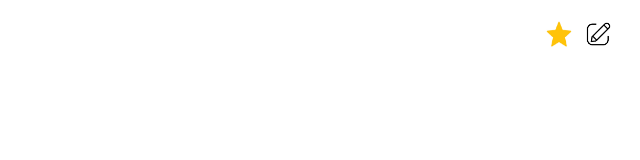
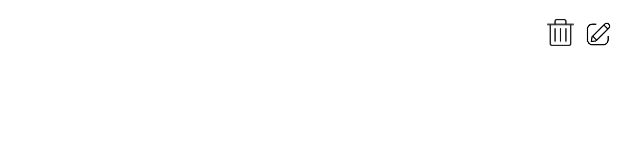
Before and after one commit to orBruhim/contacts-or-bruchim, an Angular app: page /contacts/1 in a window 1280 px wide. Shown: the top 160 px of the page, without its empty margins (640-1280 px from the left). Built offline with nearby package versions, Linux system fonts and the light colour scheme; data requests are answered from the project's data file.

Commit message:
add deleteContact logic

```diff
--- a/src/app/contact-details/contact-details.component.html
+++ b/src/app/contact-details/contact-details.component.html
@@ -1,6 +1,7 @@
 <div class="header-wrapper">
-    <img src="assets/icons/star-icon.png" style="width: 30px; height: 30px"/>
-    <img src="../../assets/icons/edit-icon.png" style="width: 30px; height: 30px" (click)="navigateToEdit()"/>
+    <img  *ngIf="contact && contact.isFavorite"x src="assets/icons/star-icon.png" style="width: 30px; height: 30px"/>
+    <img src="assets/icons/delete-icon.png" style="width: 27px; height: 27px" (click)="deleteContact()"/>
+    <img src="assets/icons/edit-icon.png" style="width: 30px; height: 30px" (click)="navigateToEdit()"/>
 </div>
 
 <div *ngIf="contact"
--- a/src/app/contact-details/contact-details.component.ts
+++ b/src/app/contact-details/contact-details.component.ts
@@ -40,4 +40,8 @@ export class ContactDetailsComponent implements OnInit, OnDestroy{
   navigateToEdit() :void {
     this.router.navigate(['edit', this.contact.id])
   }
+  deleteContact() :void {
+    this.subscriptions.add(this.contactsService.deleteContact(this.contact.id).subscribe());
+    this.router.navigate(['/contacts']);
+  }
 }
--- a/src/app/contacts/contacts.service.ts
+++ b/src/app/contacts/contacts.service.ts
@@ -16,4 +16,7 @@ export class ContactsService {
     getContactById(id:string) :Observable<Contact> {
         return this.http.get<Contact>(`${this.contactsUrl}?id=${id}`);
     }
+    deleteContact(id: string) :Observable<Contact> {
+        return this.http.delete<Contact>(`${this.contactsUrl}/${id}`);
+    }
 }
```
